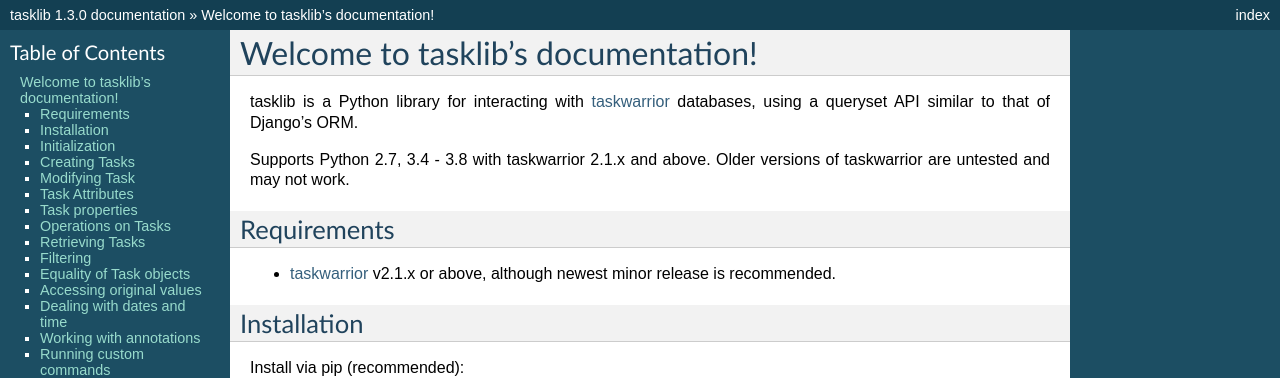
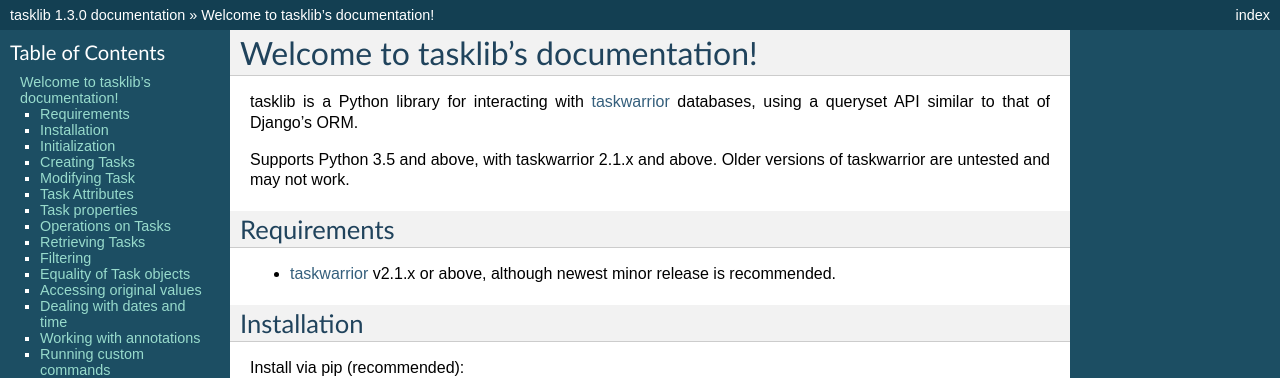
Before and after one commit to GothenburgBitFactory/tasklib, a Sphinx documentation site: the page built from docs/index.rst, in a window 1280 px wide and 900 px high. Shown: the top 378 px of the window. Built offline with Sphinx 7.4.7, drawn with Linux system fonts in a browser that asks for light colours.

Commit message:
Update supported python versions

```diff
--- a/docs/index.rst
+++ b/docs/index.rst
@@ -4,7 +4,7 @@
 tasklib is a Python library for interacting with taskwarrior_ databases, using
 a queryset API similar to that of Django's ORM.
 
-Supports Python 2.7, 3.4 - 3.8 with taskwarrior 2.1.x and above.
+Supports Python 3.5 and above, with taskwarrior 2.1.x and above.
 Older versions of taskwarrior are untested and may not work.
 
 Requirements
```
